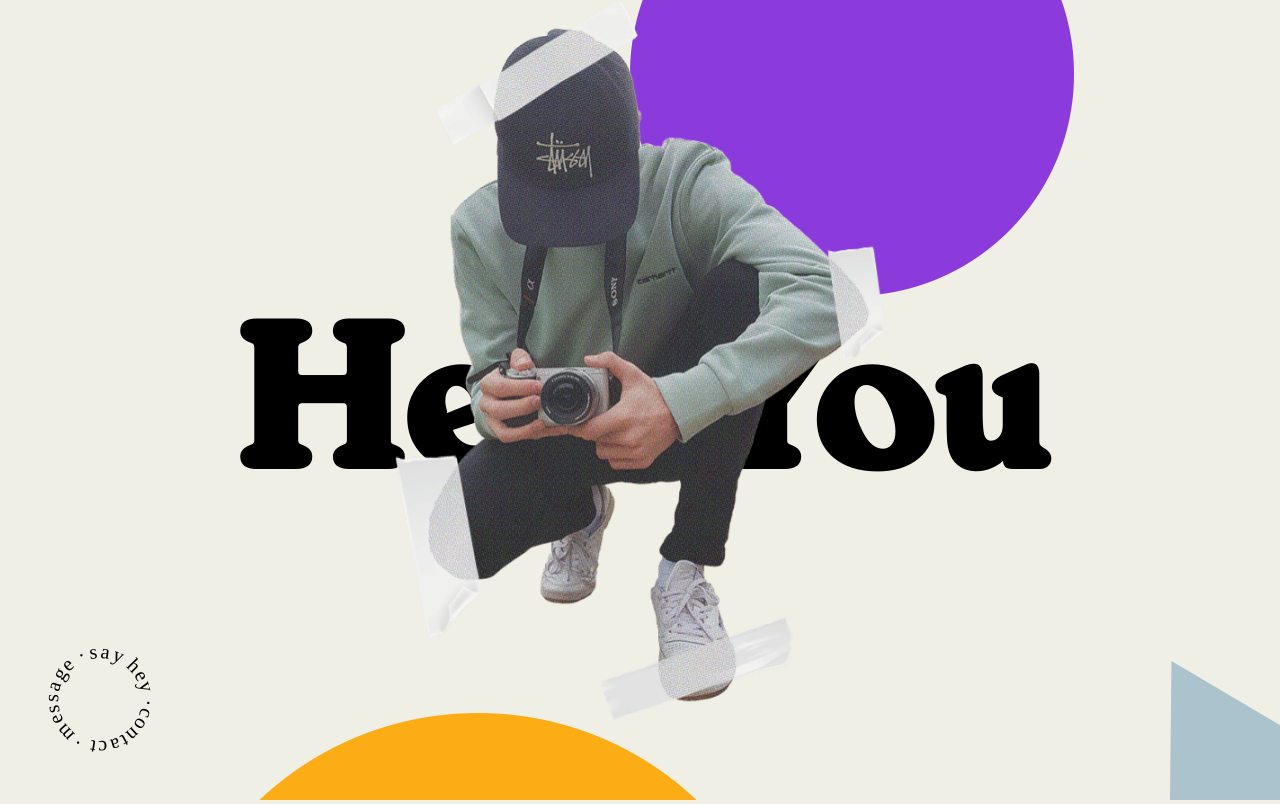
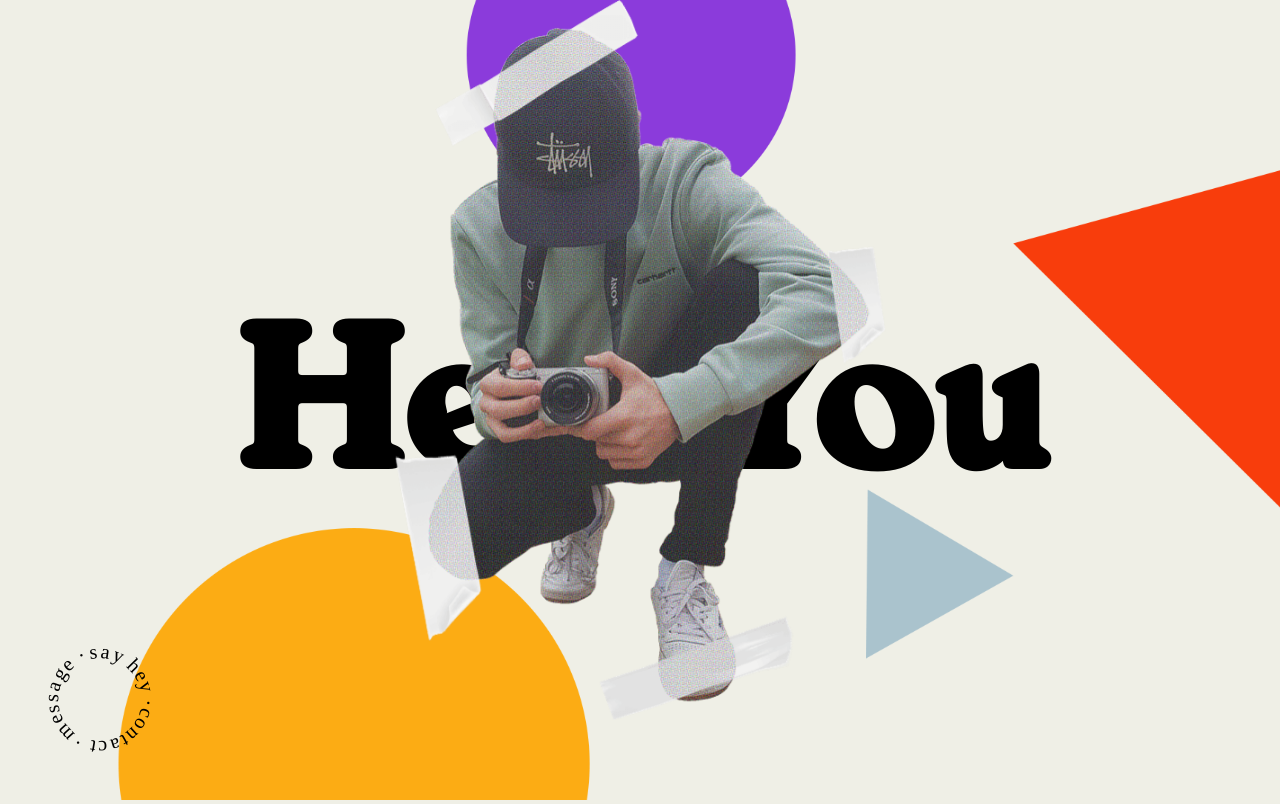
Before and after one commit to christophsaile/cs-v2, a React (Create React App) app: page / in a window 1280 px wide. Built offline with nearby package versions, Linux system fonts and the light colour scheme.

Commit message:
fix: background size

```diff
--- a/src/App.tsx
+++ b/src/App.tsx
@@ -15,7 +15,6 @@ import TimelineContent from './components/timeline/timeline-data.json';
 // Assets
 import SayHey from './components/say-hey/say-hey';
 import ChrisCam from './assets/imgs/chris-cam.png';
-import Background from './assets/imgs/background.png';
 
 type Props = {};
 type State = {
--- a/src/components/timeline/timeline-item/timeline-item.tsx
+++ b/src/components/timeline/timeline-item/timeline-item.tsx
@@ -15,7 +15,7 @@ class TimelineItem extends React.Component<Props> {
         <p className='timelineItem__title'>{this.props.title}</p>
         <p className='timelineItem__info'>{this.props.info}</p>
         <div className='timelineItem__number'>
-          <span data-scroll data-scroll-speed='2'>
+          <span data-scroll data-scroll-speed='1'>
             {this.props.id}
           </span>
         </div>
--- a/src/scss/global.scss
+++ b/src/scss/global.scss
@@ -36,6 +36,8 @@
   height: 100%;
   width: 100%;
   background-image: url('../assets/imgs/background.png');
+  background-size: auto 100%;
+  background-repeat: repeat-x;
 }
 
 .intro {
```
